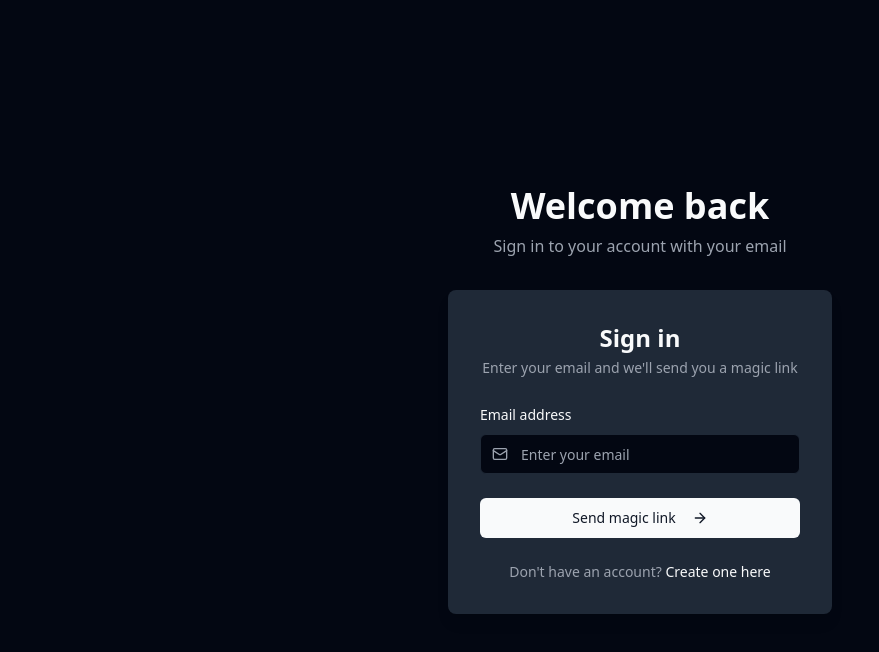
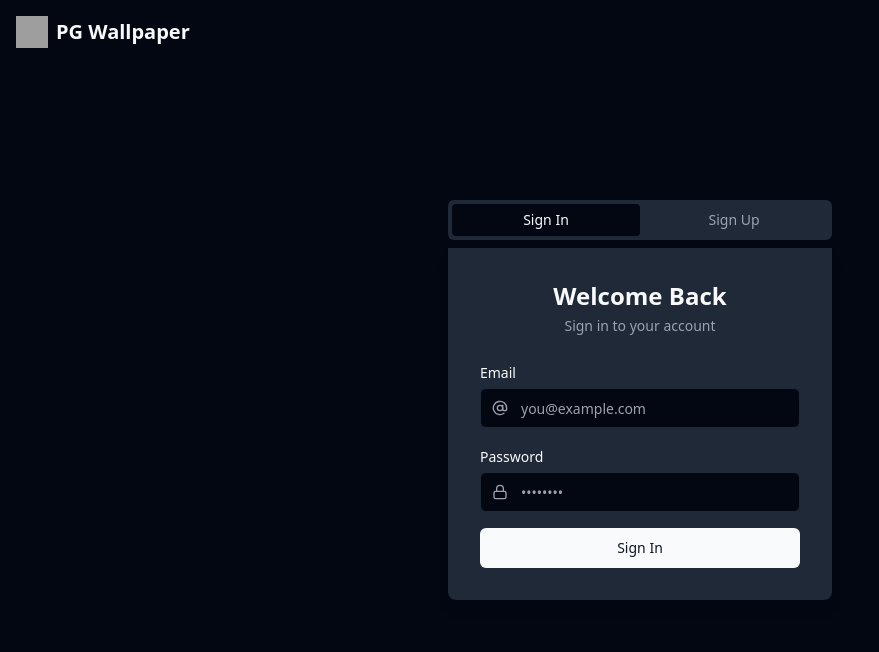
Before and after one commit to pixelgearlab/pg-wallaper, a React (Vite) app: page /login in a window 1280 px wide. Shown: the top 652 px of the page, without its empty margins (0-879 px from the left). Built offline with nearby package versions, Linux system fonts and the light colour scheme; grey boxes are pictures that could not be loaded.

Commit message:
[dyad] Replaced magic link with email/password login - wrote 1 file(s)

```diff
--- a/src/pages/Login.tsx
+++ b/src/pages/Login.tsx
@@ -1,52 +1,86 @@
-import { useState, FormEvent, useEffect, useRef } from 'react';
+import { useState, FormEvent, useEffect } from 'react';
 import { supabase } from '@/integrations/supabase/client';
-import { Navigate } from 'react-router-dom';
+import { Navigate, Link } from 'react-router-dom';
 import { useAuth } from '@/hooks/useAuth';
 import { Input } from '@/components/ui/input';
 import { Button } from '@/components/ui/button';
 import { Label } from '@/components/ui/label';
 import { showSuccess, showError, showLoading, dismissToast } from '@/utils/toast';
-import { Mail, ArrowRight } from 'lucide-react';
+import { Tabs, TabsContent, TabsList, TabsTrigger } from "@/components/ui/tabs";
+import { AtSign, Lock, User as UserIcon } from 'lucide-react';
 
 const Login = () => {
   const { session, loading: authLoading } = useAuth();
+
   const [email, setEmail] = useState('');
+  const [password, setPassword] = useState('');
+  const [fullName, setFullName] = useState('');
   const [loading, setLoading] = useState(false);
-  const emailInputRef = useRef<HTMLInputElement>(null);
+  const [activeTab, setActiveTab] = useState("signin");
 
   useEffect(() => {
-    document.title = "Login - PG WALLPAPER";
+    document.title = "Login / Sign Up - PG WALLPAPER";
   }, []);
 
-  const handleLogin = async (e: FormEvent) => {
+  const handleSignIn = async (e: FormEvent) => {
     e.preventDefault();
-    if (!email) {
-      showError('Please enter your email address.');
+    if (!email || !password) {
+      showError('Please enter both email and password.');
       return;
     }
     setLoading(true);
-    const toastId = showLoading('Sending magic link...');
+    const toastId = showLoading('Signing in...');
 
-    const { error } = await supabase.auth.signInWithOtp({
-      email: email,
+    const { error } = await supabase.auth.signInWithPassword({
+      email,
+      password,
+    });
+
+    dismissToast(toastId);
+    if (error) {
+      showError(error.message);
+    } else {
+      showSuccess('Welcome back!');
+    }
+    setLoading(false);
+  };
+
+  const handleSignUp = async (e: FormEvent) => {
+    e.preventDefault();
+    if (!fullName || !email || !password) {
+      showError('Please fill in all fields.');
+      return;
+    }
+    setLoading(true);
+    const toastId = showLoading('Creating account...');
+
+    const { data, error } = await supabase.auth.signUp({
+      email,
+      password,
       options: {
-        emailRedirectTo: window.location.origin,
+        data: {
+          full_name: fullName,
+        },
       },
     });
 
     dismissToast(toastId);
     if (error) {
       showError(error.message);
+    } else if (data.user) {
+      showSuccess('Account created successfully! Welcome!');
     } else {
-      showSuccess('Check your email for the magic link!');
-      setEmail('');
+      showError('An unexpected error occurred during sign up.');
     }
     setLoading(false);
   };
 
-  const handleCreateAccountClick = () => {
-    emailInputRef.current?.focus();
-  };
+  const onTabChange = (value: string) => {
+    setEmail('');
+    setPassword('');
+    setFullName('');
+    setActiveTab(value);
+  }
 
   if (authLoading) {
     return (
@@ -62,25 +96,31 @@ const Login = () => {
 
   return (
     <div className="min-h-screen flex flex-col items-center justify-center bg-background p-4">
-      <div className="text-center mb-8 animate-fade-in-up">
-        <h1 className="text-4xl font-bold">Welcome back</h1>
-        <p className="text-muted-foreground mt-2">Sign in to your account with your email</p>
+       <Link to="/" className="absolute top-4 left-4 flex items-center gap-2 flex-shrink-0">
+          <img src="https://i.ibb.co/23fx2fQg/20250722-063513.png" alt="Logo" className="h-8 w-8" />
+          <h1 className="text-xl font-bold hidden sm:block">PG Wallpaper</h1>
+        </Link>
+      <div className="w-full max-w-sm animate-fade-in-up">
+        <Tabs defaultValue="signin" value={activeTab} onValueChange={onTabChange} className="w-full">
+          <TabsList className="grid w-full grid-cols-2">
+            <TabsTrigger value="signin">Sign In</TabsTrigger>
+            <TabsTrigger value="signup">Sign Up</TabsTrigger>
+          </TabsList>
+          <TabsContent value="signin">
+            <div className="bg-card p-8 rounded-b-lg shadow-lg">
+              <div className="text-center mb-6">
+                <h2 className="text-2xl font-semibold">Welcome Back</h2>
+                <p className="text-sm text-muted-foreground mt-1">Sign in to your account</p>
               </div>
-      <div className="w-full max-w-sm bg-card p-8 rounded-lg shadow-lg animate-fade-in-up" style={{animationDelay: '0.2s'}}>
-        <div className="text-center mb-6">
-          <h2 className="text-2xl font-semibold">Sign in</h2>
-          <p className="text-sm text-muted-foreground mt-1">Enter your email and we'll send you a magic link</p>
-        </div>
-        <form onSubmit={handleLogin} className="space-y-6">
+              <form onSubmit={handleSignIn} className="space-y-4">
                 <div>
-            <Label htmlFor="email">Email address</Label>
-            <div className="relative mt-2">
-              <Mail className="absolute left-3 top-1/2 -translate-y-1/2 h-4 w-4 text-muted-foreground" />
+                  <Label htmlFor="signin-email">Email</Label>
+                  <div className="relative mt-1">
+                    <AtSign className="absolute left-3 top-1/2 -translate-y-1/2 h-4 w-4 text-muted-foreground" />
                     <Input
-                ref={emailInputRef}
-                id="email"
+                      id="signin-email"
                       type="email"
-                placeholder="Enter your email"
+                      placeholder="you@example.com"
                       value={email}
                       onChange={(e) => setEmail(e.target.value)}
                       required
@@ -89,26 +129,90 @@ const Login = () => {
                     />
                   </div>
                 </div>
+                <div>
+                  <Label htmlFor="signin-password">Password</Label>
+                  <div className="relative mt-1">
+                    <Lock className="absolute left-3 top-1/2 -translate-y-1/2 h-4 w-4 text-muted-foreground" />
+                    <Input
+                      id="signin-password"
+                      type="password"
+                      placeholder="••••••••"
+                      value={password}
+                      onChange={(e) => setPassword(e.target.value)}
+                      required
+                      className="pl-10"
+                      disabled={loading}
+                    />
+                  </div>
+                </div>
                 <Button type="submit" className="w-full" disabled={loading}>
-            {loading ? (
-              'Sending...'
-            ) : (
-              <>
-                Send magic link
-                <ArrowRight className="ml-2 h-4 w-4" />
-              </>
-            )}
+                  {loading ? 'Signing In...' : 'Sign In'}
                 </Button>
               </form>
-        <p className="mt-6 text-center text-sm text-muted-foreground">
-          Don't have an account?{' '}
-          <span
-            className="font-medium text-primary cursor-pointer hover:underline"
-            onClick={handleCreateAccountClick}
-          >
-            Create one here
-          </span>
-        </p>
+            </div>
+          </TabsContent>
+          <TabsContent value="signup">
+            <div className="bg-card p-8 rounded-b-lg shadow-lg">
+              <div className="text-center mb-6">
+                <h2 className="text-2xl font-semibold">Create an Account</h2>
+                <p className="text-sm text-muted-foreground mt-1">Join us and explore amazing wallpapers</p>
+              </div>
+              <form onSubmit={handleSignUp} className="space-y-4">
+                <div>
+                  <Label htmlFor="signup-fullname">Full Name</Label>
+                  <div className="relative mt-1">
+                    <UserIcon className="absolute left-3 top-1/2 -translate-y-1/2 h-4 w-4 text-muted-foreground" />
+                    <Input
+                      id="signup-fullname"
+                      type="text"
+                      placeholder="John Doe"
+                      value={fullName}
+                      onChange={(e) => setFullName(e.target.value)}
+                      required
+                      className="pl-10"
+                      disabled={loading}
+                    />
+                  </div>
+                </div>
+                <div>
+                  <Label htmlFor="signup-email">Email</Label>
+                  <div className="relative mt-1">
+                    <AtSign className="absolute left-3 top-1/2 -translate-y-1/2 h-4 w-4 text-muted-foreground" />
+                    <Input
+                      id="signup-email"
+                      type="email"
+                      placeholder="you@example.com"
+                      value={email}
+                      onChange={(e) => setEmail(e.target.value)}
+                      required
+                      className="pl-10"
+                      disabled={loading}
+                    />
+                  </div>
+                </div>
+                <div>
+                  <Label htmlFor="signup-password">Password</Label>
+                  <div className="relative mt-1">
+                    <Lock className="absolute left-3 top-1/2 -translate-y-1/2 h-4 w-4 text-muted-foreground" />
+                    <Input
+                      id="signup-password"
+                      type="password"
+                      placeholder="••••••••"
+                      value={password}
+                      onChange={(e) => setPassword(e.target.value)}
+                      required
+                      className="pl-10"
+                      disabled={loading}
+                    />
+                  </div>
+                </div>
+                <Button type="submit" className="w-full" disabled={loading}>
+                  {loading ? 'Creating Account...' : 'Sign Up'}
+                </Button>
+              </form>
+            </div>
+          </TabsContent>
+        </Tabs>
       </div>
     </div>
   );
```
Lines whose indentation alone changed are shown as unchanged.
